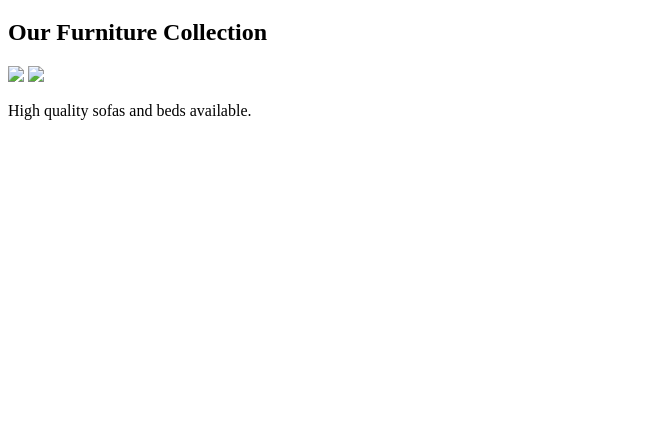
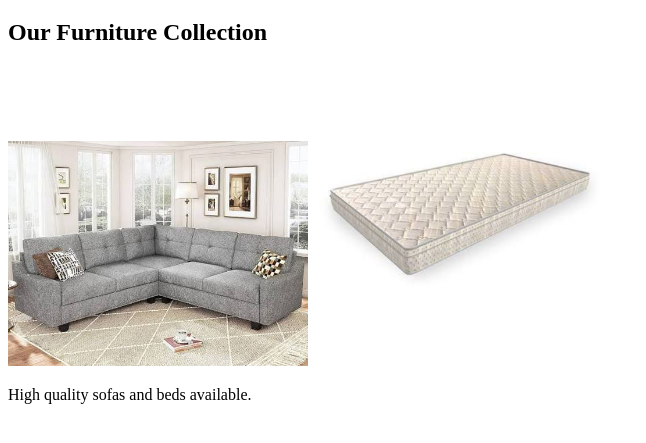
Before and after one commit to SumanthS24/City-Furniture, a plain HTML site: page furniture.html in a window 1280 px wide. Shown: the part 61-504 px from the top of the page, without its empty margins (0-646 px from the left). Drawn offline with Linux system fonts and the light colour scheme.

Commit message:
Add files via upload

```diff
--- a/furniture.html
+++ b/furniture.html
@@ -10,8 +10,8 @@
 
 <h2>Our Furniture Collection</h2>
 
-<img src="images/sofa.jpg" width="300">
-<img src="images/bed.jpg" width="300">
+<img src="sofa.jpg" width="300">
+<img src="mattress1.jpg" width="300">
 
 <p>High quality sofas and beds available.</p>
 
```
